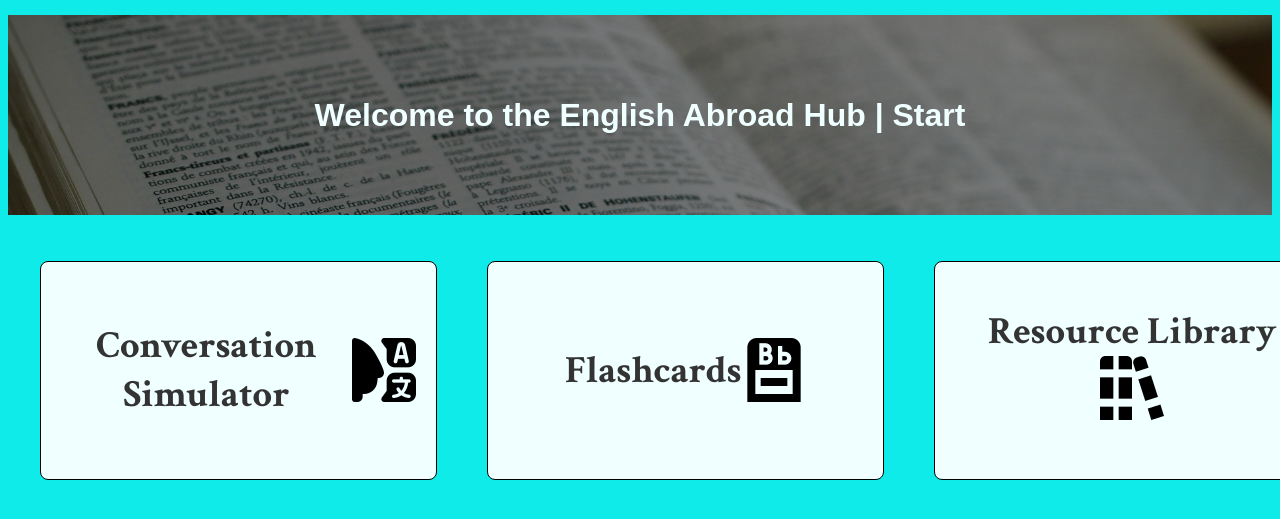
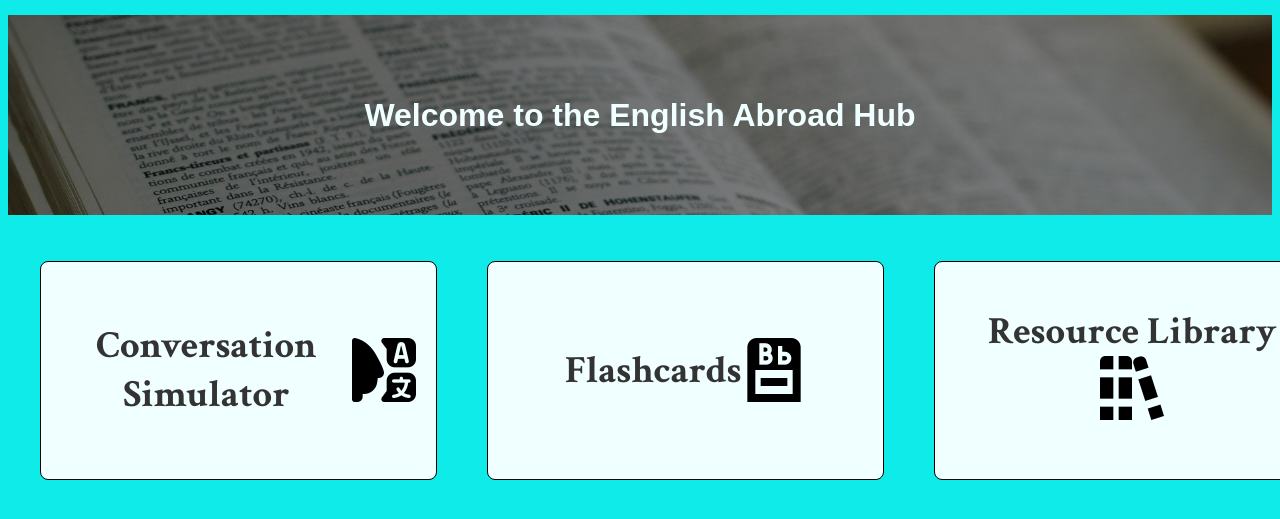
Before and after one commit to elmascapohumilde/digitalprototype, a plain HTML site: page index.html in a window 1280 px wide. Shown: the part 113-632 px from the top of the page. Drawn offline with Linux system fonts and the light colour scheme; a web font is replaced by a local one.

Commit message:
Update index.html

```diff
--- a/index.html
+++ b/index.html
@@ -3,7 +3,8 @@
 <head>
     <meta charset="UTF-8">
     <meta name="viewport" content="width=device-width, initial-scale=1.0">
-    <title>English Abroad Hub</title>
+    <title>English Abroad Hub | Start</title>
+    <link rel="icon" type="image/x-icon" href="images/Logo.svg">
     <link rel="stylesheet" href="style.css">
 
 </head>
@@ -20,7 +21,7 @@
     </nav>
     </header>
     <div class="title">
-        <h1>Welcome to the English Abroad Hub | Start</h1>
+        <h1>Welcome to the English Abroad Hub</h1>
     </div>
     <div class="grid-container">
         <div class="grid-item">
```
